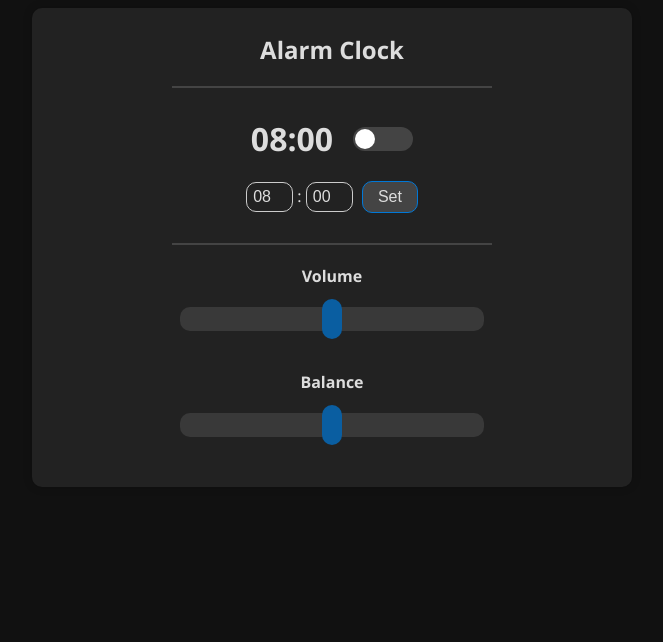
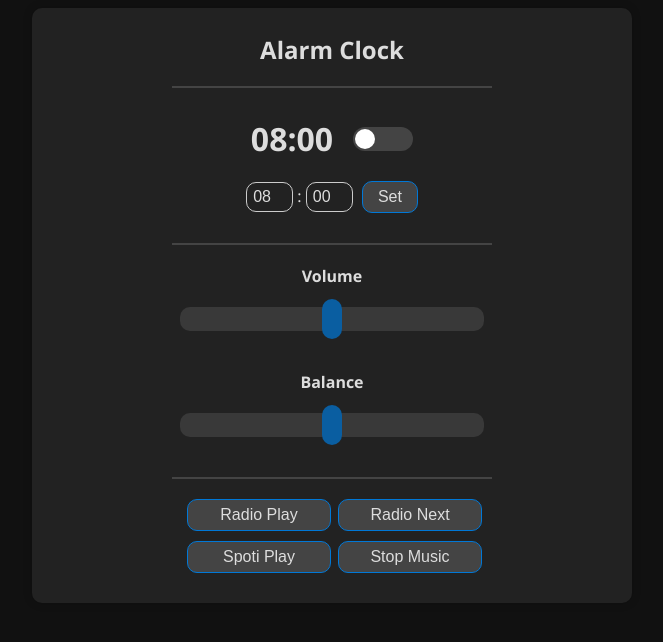
Before and after one commit to janek/music-alarm-clock, a Flask app: page / in a window 1280 px wide. Shown: the top 642 px of the page, without its empty margins (308-971 px from the left). Run offline with Flask 3, Linux system fonts and the light colour scheme; parts of the project's set-up code (start-up, migrations or seed data) failed here and were passed over.

Commit message:
Add buttons

```diff
--- a/templates/index.html
+++ b/templates/index.html
@@ -63,7 +63,7 @@
             background-color: #222;
         }
 
-        input[type="submit"] {
+        button, input[type="submit"] {
             background-color: #444;
             color: #ddd;
             border: 1px solid #0078d7;
@@ -74,7 +74,7 @@
             font-size: 16px;
         }
 
-        input[type="submit"]:hover {
+        button:hover, input[type="submit"]:hover {
             background-color: #0078d7;
             color: #fff;
         }
@@ -188,6 +188,14 @@
             margin-bottom: 20px;
         }
 
+        .button-container {
+            display: grid;
+            gap: 10px 2px;
+            grid-template-columns: 1fr 1fr;
+            width: 300px;
+            margin: 0 auto;
+        }
+
         h1 {
             line-height: 20px
         }
@@ -243,12 +251,25 @@
                 <input type="range" class="slider" id="balance" name="balance" min="-1" max="1" step="0.01" value="0">
             </div>
         </div>
+        <div class="separator"></div>
+        <div class="button-container">
+            <button class="action-button" data-endpoint="radioplay">Radio Play</button>
+            <button class="action-button" data-endpoint="radionext">Radio Next</button>
+            <button class="action-button" data-endpoint="spotiplay">Spoti Play</button>
+            <button class="action-button" data-endpoint="stop">Stop Music</button>
+        </div>
     </div>
 
     <script>
+
+        const alarmActiveCheckbox = document.getElementById('alarm-active');
+        const volumeSlider = document.getElementById("volume")
+        const balanceSlider = document.getElementById("balance")
+        const buttons = document.querySelectorAll('.action-button');
+
         function handleSliderChange() {
-            const volume = document.getElementById("volume").value;
-            const balance = document.getElementById("balance").value;
+            const volume = volumeSlider.value;
+            const balance = balanceSlider.value;
             const xhr = new XMLHttpRequest();
             xhr.open("GET", `/volume?volume=${volume}&balance=${balance}`);
             xhr.send();
@@ -261,11 +282,17 @@
             xhr.send(JSON.stringify({ alarm_active: alarmActiveCheckbox.checked }));
         }
 
-        const alarmActiveCheckbox = document.getElementById('alarm-active');
+        function handleButtonPress(event) {
+            const endpoint = event.target.dataset.endpoint;
+            const xhr = new XMLHttpRequest();
+            xhr.open("GET", `/${endpoint}`);
+            xhr.send();
+        }
 
         alarmActiveCheckbox.addEventListener('change', handleAlarmToggleChanged);
         volumeSlider.addEventListener("input", handleSliderChange);
         balanceSlider.addEventListener("input", handleSliderChange);
+        buttons.forEach(button => button.addEventListener('click', handleButtonPress));
     </script>
 
 </body>
```
